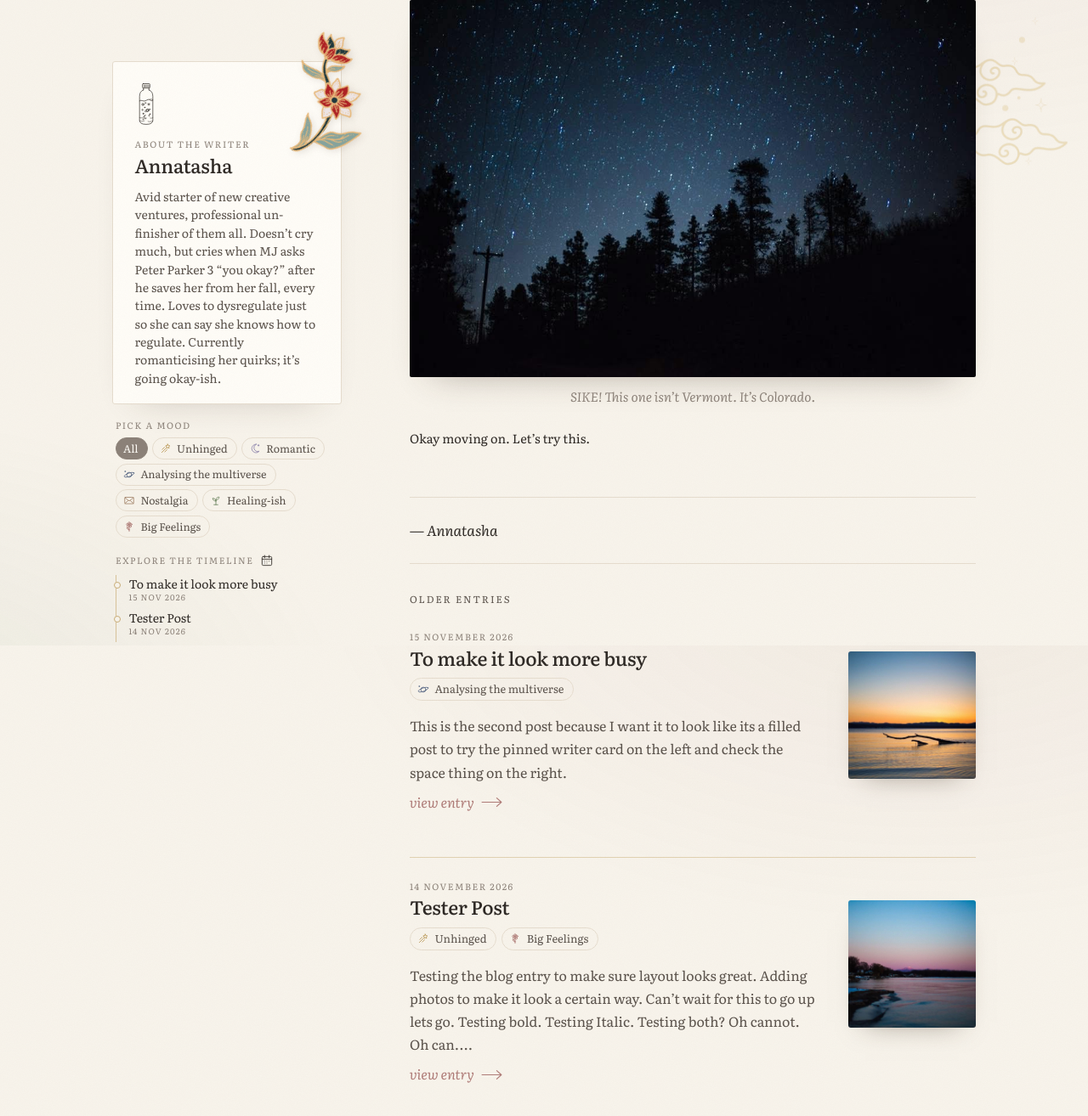
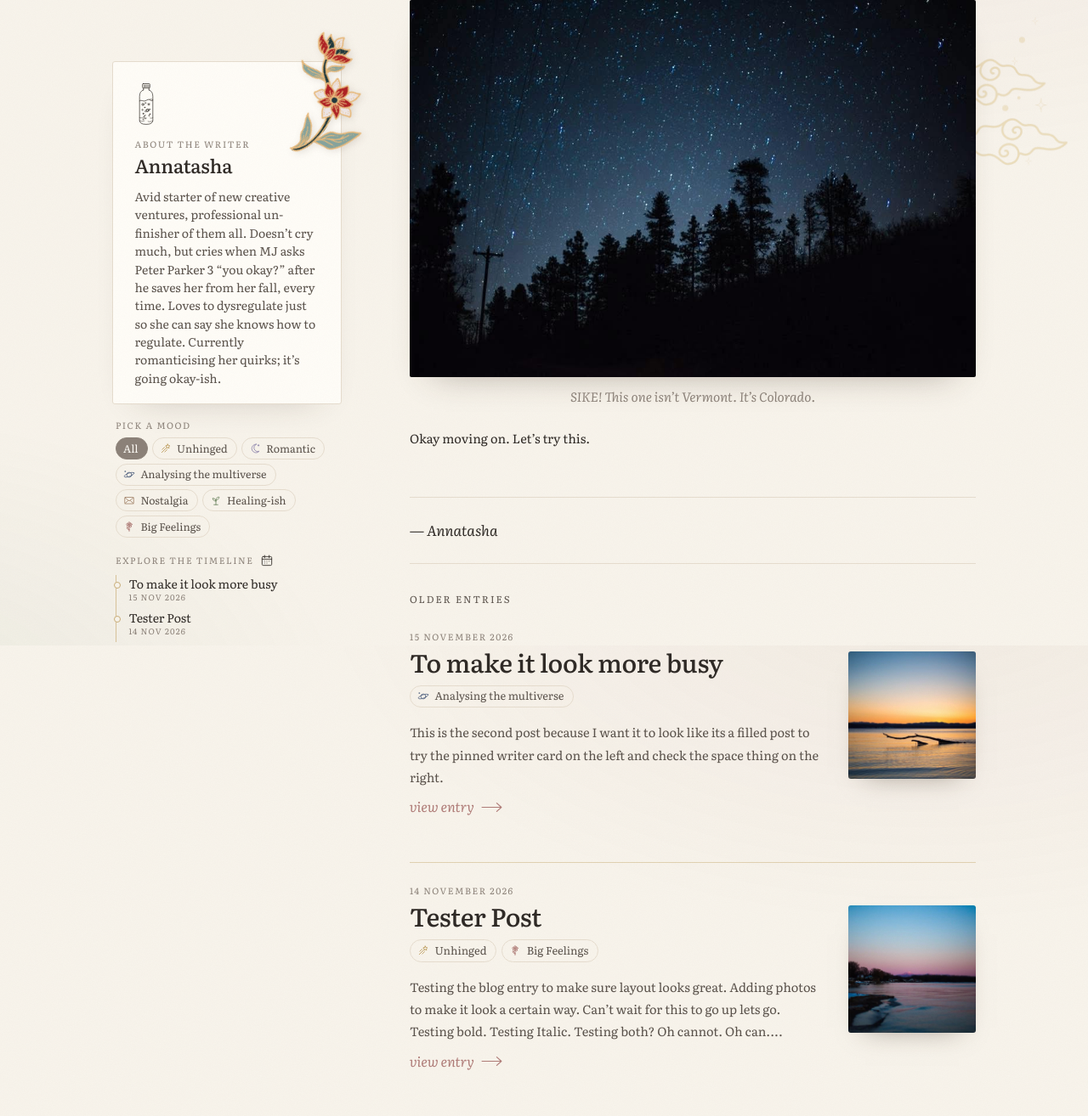
Before and after one commit to joliecodes/annatasha, a Jekyll site: the page built from blog/index.html, in a window 1280 px wide and 1400 px high, scrolled down 1040 px. Shown: the top 1314 px of the window at 85% size. Built offline with Jekyll 4.4.1, drawn with Linux system fonts in a browser that asks for light colours.

Commit message:
Same text and title sizes across the blog page; share yours lower and smaller
Co-Authored-By: Claude Opus 5.5 <noreply@anthropic.com>
Claude-Session: https://claude.ai/code/session_01H42t2MWQU4LZnCXKDr1JmC

```diff
--- a/assets/style.css
+++ b/assets/style.css
@@ -119,13 +119,13 @@ h1,h2{font-weight:500;letter-spacing:-.01em;line-height:1.15}
 .post-card.first-visible{padding-top:.6rem}
 .post-card.first-visible::before{display:none}
 .post-card .date,.post-head .date{margin:0;font-style:italic;color:var(--muted);font-size:.92rem}
-.post-card h2{font-size:1.4rem;margin:.15rem 0 .7rem}
+.post-card h2{font-size:1.85rem;margin:.15rem 0 .7rem}
 .post-card h2 a{text-decoration:none;transition:color .2s}
 .post-card h2 a:hover{color:var(--rose)}
 .chips{display:flex;flex-wrap:wrap;gap:.4rem}
 .chips .chip{font-size:.8rem;padding:.32rem .65rem .35rem .5rem}
 .chips .chip svg{width:14px;height:14px}
-.excerpt{margin:1rem 0 .5rem;color:var(--soft)}
+.excerpt{margin:1rem 0 .5rem;color:var(--soft);font-size:calc(1.04rem * .88);line-height:1.8}
 .read{display:inline-flex;align-items:center;gap:.5rem;font-style:italic;color:var(--rose);text-decoration:none}
 .read svg{width:26px;height:13px;transition:transform .25s ease}
 .read:hover svg{transform:translateX(4px)}
@@ -209,8 +209,8 @@ h1,h2{font-weight:500;letter-spacing:-.01em;line-height:1.15}
 .thoughts-captcha:empty{display:none}
 .thoughts-top{display:flex;align-items:baseline;gap:.7rem;margin:0 0 .5rem}
 .thoughts-top .thoughts-head{margin:0}
-.thoughts-toggle{display:inline-flex;align-items:center;gap:.3rem;font:inherit;font-size:.8rem;font-style:normal;color:var(--rose);background:none;border:0;padding:0;cursor:pointer}
-.thoughts-toggle svg{width:14px;height:14px}
+.thoughts-toggle{position:relative;top:2px;display:inline-flex;align-items:center;gap:.3rem;font:inherit;font-size:.74rem;font-style:normal;color:var(--rose);background:none;border:0;padding:0;cursor:pointer}
+.thoughts-toggle svg{width:13px;height:13px}
 .thoughts-toggle:hover,.thoughts-toggle.is-open{text-decoration:underline;text-underline-offset:3px}
 .thoughts-form{padding-bottom:.2rem}
 .thoughts-send{display:inline-block;font:inherit;font-size:.8rem;color:#fffdf8;background:var(--rose);border:0;border-radius:999px;padding:.42rem 1rem;cursor:pointer;transition:background .2s,transform .2s}
@@ -311,6 +311,7 @@ h1,h2{font-weight:500;letter-spacing:-.01em;line-height:1.15}
   .mood-bar{flex-wrap:wrap;margin:.5rem 0 .2rem}
   .mood-bar .chip::after,.mood-bar .chip::before{display:none}
   .post-card h2{font-size:1.3rem}
+  .excerpt{font-size:1rem}
   .post-card.has-thumb{grid-template-columns:1fr;gap:1rem}
   .thumb{order:-1}
   .thumb{margin-top:0}
```
